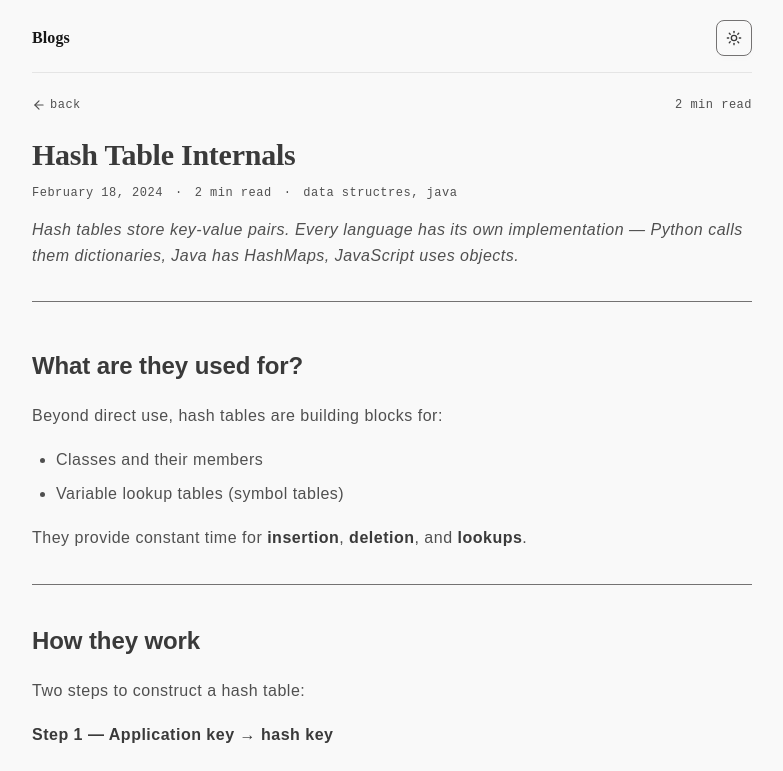
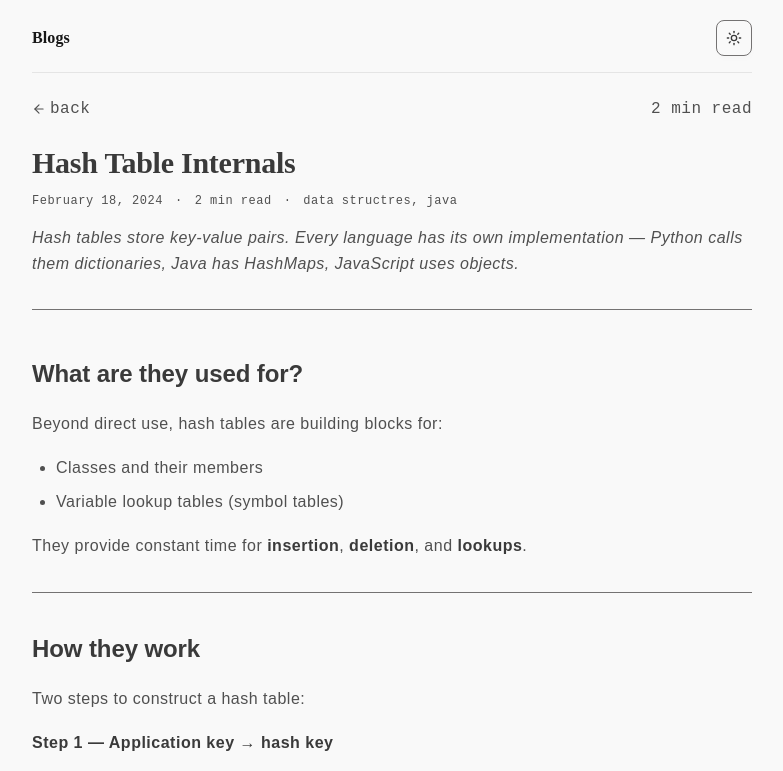
Before and after one commit to shreyas0924/blog.md, a Next.js app: page /blog/hashtable-internals in a window 1280 px wide. Shown: the top 771 px of the page, without its empty margins (248-1031 px from the left). Built offline with nearby package versions, Linux system fonts and the light colour scheme.

Commit message:
ui changes

```diff
--- a/app/HomeClient.tsx
+++ b/app/HomeClient.tsx
@@ -11,7 +11,7 @@ export default function HomeClient({ posts }: { posts: any[] }) {
       initial={{ opacity: 0, y: 10 }}
       animate={{ opacity: 1, y: 0 }}
       transition={{ duration: 0.3 }}
-      className="max-w-3xl mx-auto px-6"
+      className="max-w-3xl mx-auto md:px-6"
     >
       <ul className="divide-y divide-border">
         {posts.map((post, i) => (
@@ -29,7 +29,7 @@ export default function HomeClient({ posts }: { posts: any[] }) {
                 {post.title}
               </span>
 
-              <span className="text-xs font-mono ">
+              <span className="text-xs font-mono pt-1 ">
                 {format(new Date(post.date), "MMM d, yyyy")}
               </span>
             </Link>
--- a/app/blog/BlogPostContent.tsx
+++ b/app/blog/BlogPostContent.tsx
@@ -198,16 +198,16 @@ export default function BlogPostClient({ post }: { post: any }) {
       initial={{ opacity: 0, y: 12 }}
       animate={{ opacity: 1, y: 0 }}
       transition={{ duration: 0.3 }}
-      className="max-w-3xl mx-auto px-6"
+      className="max-w-3xl mx-auto md:px-6 px-1"
     >
       {/* Top bar */}
-      <div className="flex items-center justify-between mt-6 mb-6 text-xs text-muted-foreground font-mono">
+      <div className="flex items-center justify-between mt-6 mb-6 text-m text-muted-foreground font-mono">
         <Link
           href="/"
           className="flex items-center gap-1 hover:text-foreground transition"
         >
           <ArrowLeft size={14} />
-          back
+          <div>back</div>
         </Link>
 
         <span>{readingTime}</span>
@@ -247,6 +247,8 @@ export default function BlogPostClient({ post }: { post: any }) {
       >
         {post.content}
       </ReactMarkdown>
+
+      <hr className="my-12" />
     </motion.article>
   );
 }
```
